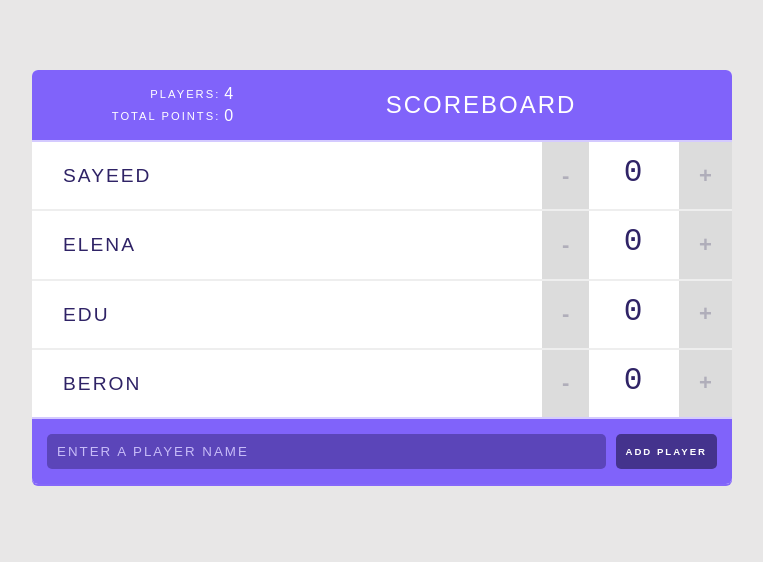
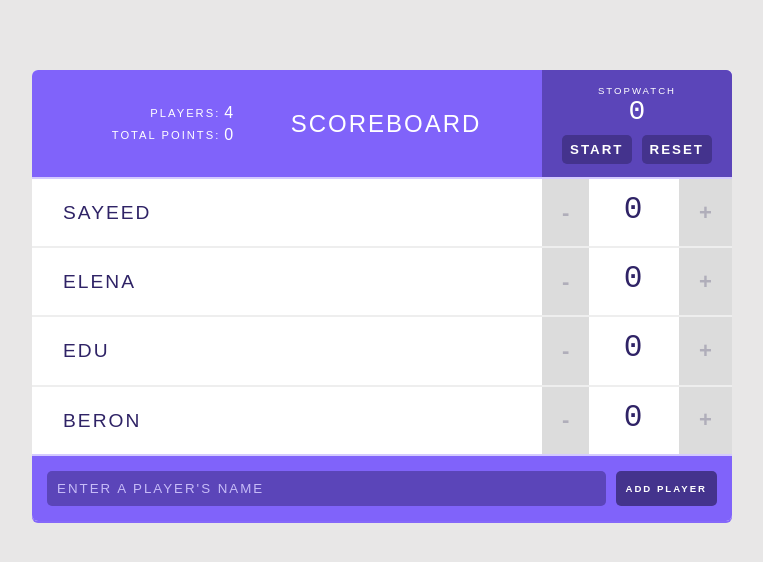
Before and after one commit to sayeed0209/react-Scorecard, a React (Create React App) app: page / in a window 1280 px wide. Shown: the top 562 px of the page, without its empty margins (258-1021 px from the left). Built offline with nearby package versions, Linux system fonts and the light colour scheme.

Commit message:
stopwatch class component and addplayer form change to the functional component

```diff
--- a/src/components/AddPlayerForm.js
+++ b/src/components/AddPlayerForm.js
@@ -1,27 +1,23 @@
 import React from "react";
-class AddPlayerForm extends React.Component {
-	state = { value: "" };
-	onInputChange = e => {
-		this.setState({ value: e.target.value });
-	};
-	onSubmitAddPlayer = e => {
+
+const AddPlayerForm = ({ addPlayer }) => {
+	let playerInput = React.createRef();
+	let handleSubmit = e => {
 		e.preventDefault();
-		this.props.addPlayer(this.state.value);
-		this.setState({ value: "" });
+		addPlayer(playerInput.current.value);
+		e.currentTarget.reset();
 	};
 
-	render() {
 	return (
-			<form onSubmit={this.onSubmitAddPlayer}>
+		<form onSubmit={handleSubmit}>
 			<input
 				type='text'
-					placeholder='Enter a Player Name'
-					value={this.state.value}
-					onChange={this.onInputChange}
+				ref={playerInput}
+				placeholder="Enter a player's name"
 			/>
+
 			<input type='submit' value='Add Player' />
 		</form>
 	);
-	}
-}
+};
 export default AddPlayerForm;
--- a/src/components/App.js
+++ b/src/components/App.js
@@ -40,15 +40,17 @@ class App extends React.Component {
 		});
 	};
 	handelAddPlayer = name => {
-		this.setState({
+		this.setState(prevState => {
+			return {
 				players: [
-				...this.state.players,
+					...prevState.players,
 					{
 						name: name,
 						score: 0,
 						id: (this.prevPlayerId += 1),
 					},
 				],
+			};
 		});
 	};
 	render() {
--- a/src/components/Counter.js
+++ b/src/components/Counter.js
@@ -1,22 +1,20 @@
 import React from "react";
-const Counter = props => {
-	let index = props.index;
-
+const Counter = ({ index, changeScore, score }) => {
 	return (
 		<div className='counter'>
 			<button
 				className='counter-action decrement'
 				onClick={() => {
-					props.changeScore(index, -1);
+					changeScore(index, -1);
 				}}
 			>
 				-
 			</button>
-			<span className='counter-score'>{props.score}</span>
+			<span className='counter-score'>{score}</span>
 			<button
 				className='counter-action increment'
 				onClick={() => {
-					props.changeScore(index, +1);
+					changeScore(index, +1);
 				}}
 			>
 				+
--- a/src/components/Header.js
+++ b/src/components/Header.js
@@ -1,10 +1,12 @@
 import React from "react";
 import Stats from "./Stats";
-const Header = props => {
+import Stopwatch from "./Stopwatch";
+const Header = ({ totalPlayers, title }) => {
 	return (
 		<header>
-			<Stats totalPlayers={props.totalPlayers} />
-			<h1>{props.title}</h1>
+			<Stats totalPlayers={totalPlayers} />
+			<h1>{title}</h1>
+			<Stopwatch />
 		</header>
 	);
 };
--- a/src/components/Player.js
+++ b/src/components/Player.js
@@ -1,23 +1,22 @@
-import React from "react";
+import React, { PureComponent } from "react";
 import Counter from "./Counter";
-const Player = props => {
+class Player extends PureComponent {
+	render() {
+		const { id, name, score, changeScore, index } = this.props;
 		return (
 			<div className='player'>
 				<span className='player-name'>
 					<button
 						className='remove-player'
-					onClick={() => props.removePlayer(props.id)}
+						onClick={() => this.props.removePlayer(id)}
 					>
 						x
 					</button>
-				{props.name}
+					{name}
 				</span>
-			<Counter
-				score={props.score}
-				changeScore={props.changeScore}
-				index={props.index}
-			/>
+				<Counter score={score} changeScore={changeScore} index={index} />
 			</div>
 		);
-};
+	}
+}
 export default Player;
--- /dev/null
+++ b/src/components/Stopwatch.js
@@ -0,0 +1,48 @@
+import React from "react";
+
+class Stopwatch extends React.Component {
+	state = { isRunning: false, eleapsedTime: 0, previousTime: 0 };
+	onStartButtonClick = () => {
+		this.setState(prevState => {
+			return { isRunning: !prevState.isRunning };
+		});
+		if (!this.state.isRunning) {
+			this.setState({ previousTime: Date.now() });
+		}
+	};
+	componentDidMount() {
+		this.intervalId = setInterval(() => this.tick(), 1000);
+	}
+	componentWillUnmount() {
+		clearInterval(this.intervalId);
+	}
+	tick = () => {
+		if (this.state.isRunning) {
+			const now = Date.now();
+			this.setState(prevState => {
+				return {
+					previousTime: now,
+					eleapsedTime: prevState.eleapsedTime + (now - prevState.previousTime),
+				};
+			});
+		}
+	};
+	onResetButtonClick = () => {
+		this.setState({ eleapsedTime: 0 });
+	};
+	render() {
+		const seconds = Math.floor(this.state.eleapsedTime / 1000);
+		return (
+			<div className='stopwatch'>
+				<h2>Stopwatch</h2>
+				<span className='stopwatch-time'>{seconds}</span>
+				<button onClick={this.onStartButtonClick}>
+					{this.state.isRunning ? "Stop" : "Start"}
+				</button>
+				<button onClick={this.onResetButtonClick}>Reset</button>
+			</div>
+		);
+	}
+}
+
+export default Stopwatch;
```
Lines whose indentation alone changed are shown as unchanged.
